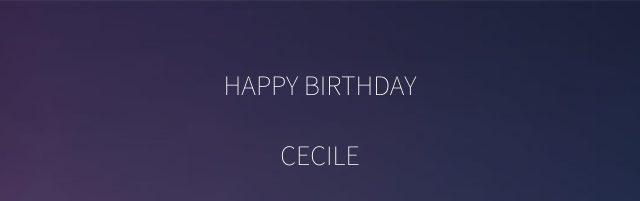
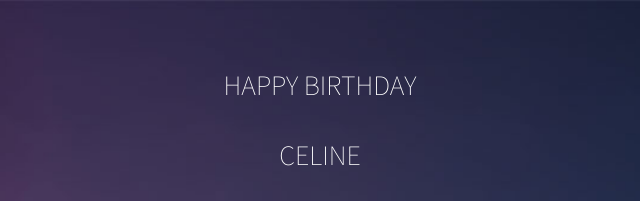
Before and after one commit to LaukeyMwaura/Cecile, a plain HTML site: page index.html in a window 1280 px wide. Shown: the top 201 px of the page, 320-960 px from the left. Drawn offline with Linux system fonts and the light colour scheme.

Commit message:
name changed

```diff
--- a/index.html
+++ b/index.html
@@ -7,7 +7,7 @@
 <html>
 
 <head>
-    <title>CECILE</title>
+    <title>CELINE</title>
     <meta charset="utf-8" />
     <meta name="viewport" content="width=device-width, initial-scale=1" />
     <link rel="stylesheet" href="assets/css/main.css" />
@@ -22,7 +22,7 @@
         <!-- Header -->
         <header id="header">
             <h1><strong>HAPPY BIRTHDAY</strong></h1>
-            <h1><strong>CECILE</strong></h1>
+            <h1><strong>CELINE</strong></h1>
             <span class="avatar"><img src="./assets/img/p7.jpeg" alt="" /></span>
             <h2>When we’re together or when we’re apart, you’re first in my thoughts and first in my heart. Have a wonderful birthday.</h2>
             <span class="size">
```
